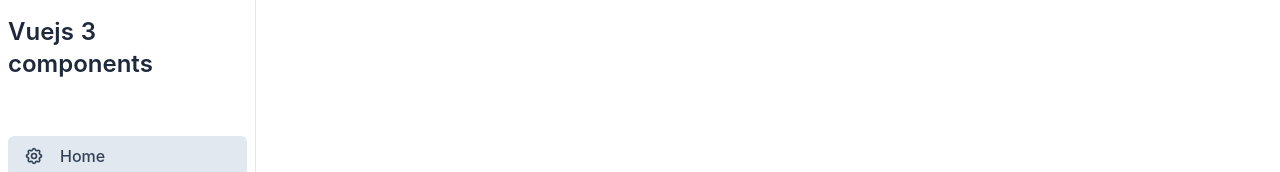
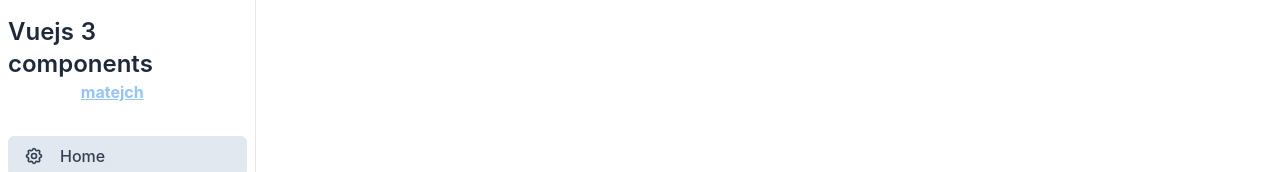
Before and after one commit to Matej-ch/vue-small-projects, a Nuxt app: page / in a window 1280 px wide. Shown: the top 172 px of the page. Built offline with nearby package versions, Linux system fonts and the light colour scheme.

Commit message:
color of link in navbar updated

```diff
--- a/components/Navbar.vue
+++ b/components/Navbar.vue
@@ -1,7 +1,8 @@
 <template>
     <nav class="navbar">
         <h2>Vuejs 3 components</h2>
-        <p class="text-white font-bold">Made by <a href="https://github.com/Matej-ch">matejch</a></p>
+        <p class="text-white font-bold">Made by <a href="https://github.com/Matej-ch" class="text-blue-300 underline">matejch</a>
+        </p>
 
         <div class="flex flex-col justify-between flex-1 mt-6 overflow-auto">
             <nav>
```
